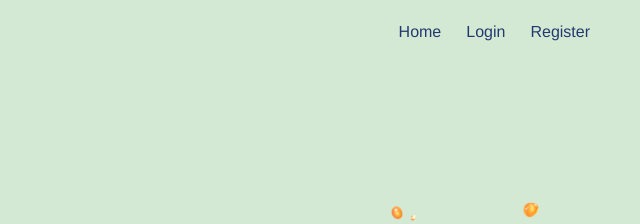
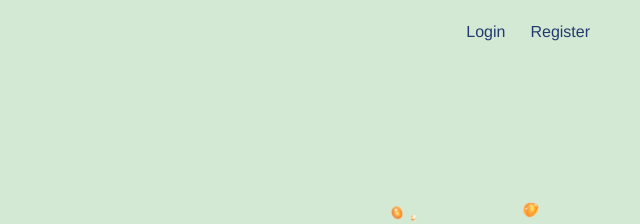
Before and after one commit to LesMiserables1/vruitzy, a plain HTML site: page frontend/PPL/awal.html in a window 1280 px wide. Shown: the top 224 px of the page, 640-1280 px from the left. Drawn offline with nearby package versions, Linux system fonts and the light colour scheme.

Commit message:
hapus home

```diff
--- a/frontend/PPL/awal.html
+++ b/frontend/PPL/awal.html
@@ -36,9 +36,6 @@
           </div>
 
           <ul class="nav-list">
-            <li class="nav-item">
-              <a href="#home" class="nav-link scroll-link">Home</a>
-            </li>
 
             <li class="nav-item">
               <a href="login.html" class="nav-link ">Login</a>
```
